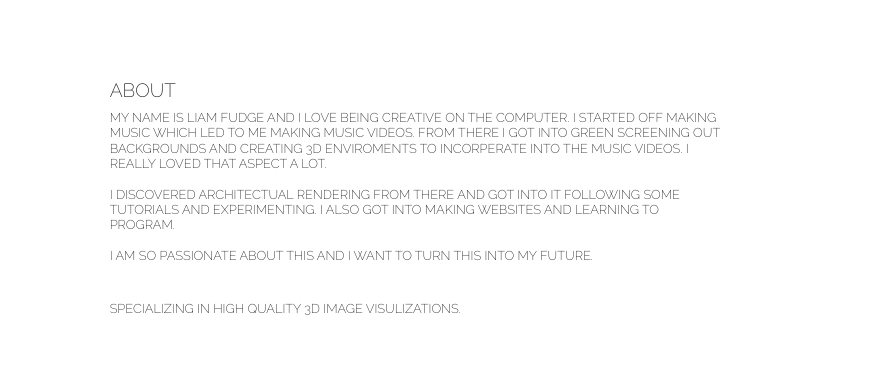
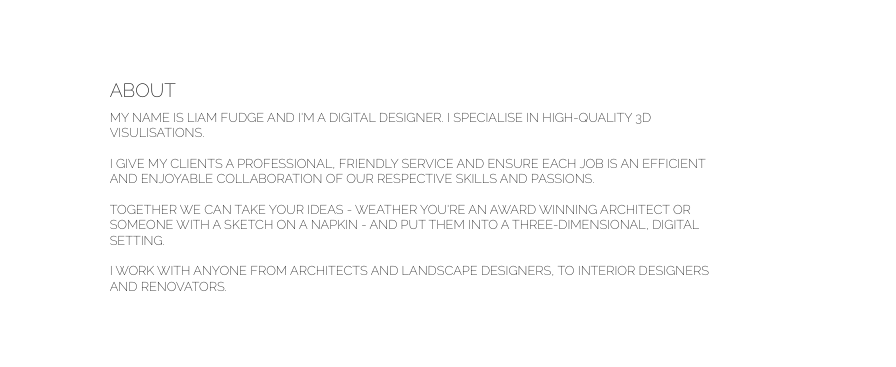
Before and after one commit to liamfudge/architectural-rendering, a plain HTML site: page about.html in a window 1280 px wide. Shown: the part 102-469 px from the top of the page, 384-1280 px from the left. Drawn offline with nearby package versions, Linux system fonts and the light colour scheme.

Commit message:
updated about me page

```diff
--- a/about.html
+++ b/about.html
@@ -86,11 +86,12 @@
 							</div>
 							<div class="col-md-8">
 									<h2 class="paragraphs">ABOUT</h2>
-									<h4 class="paragraphs">My name is Liam Fudge and I love being creative on the computer. I started off making music which led to me making music videos. From there i got into green screening out backgrounds and creating 3d enviroments to incorperate into the music videos. I really loved that aspect a lot.<br><br>
-									I discovered architectual rendering from there and got into it following some tutorials and experimenting. I also got into making websites and learning to program.<br><br>
-									I am so passionate about this and I want to turn this into my future.</h4>
+									<h4 class="paragraphs">My name is Liam Fudge and I'm a digital designer. I specialise in high-quality 3d visulisations.<br><br>
+									I give my clients a professional, friendly service and ensure each job is an efficient and enjoyable collaboration of our respective skills and passions.<br><br>
+									Together we can take your ideas - weather you're an award winning architect or someone with a sketch on a napkin - and put them into a three-dimensional, digital setting.<br><br>
+									I work with anyone from architects and landscape designers, to interior designers and renovators.</h4>
 									<div class="spacer"></div>
-									<h4 class="paragraphs">Specializing in high quality 3d image visulizations.</h4>
+									<!-- <h4 class="paragraphs">Specializing in high quality 3d image visulizations.</h4> -->
 							</div>
 						</div>
 					</div>
```
